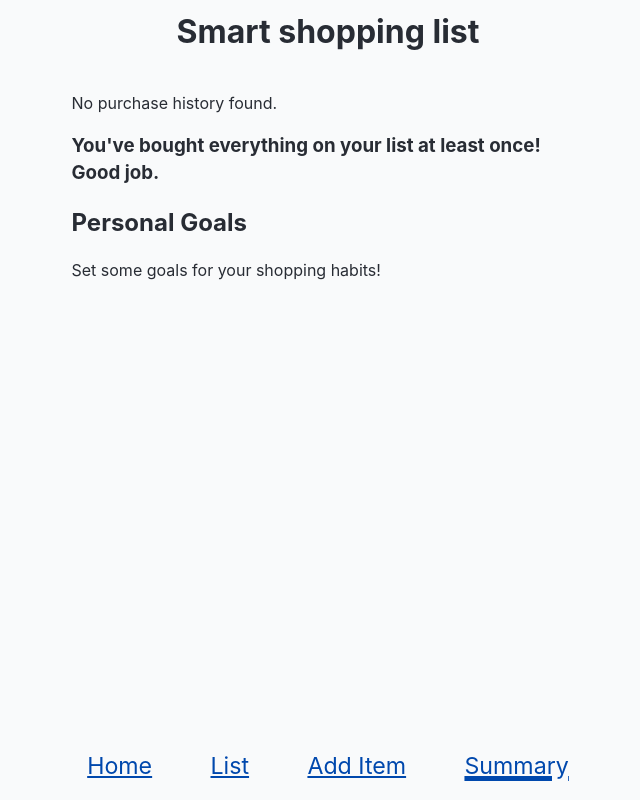
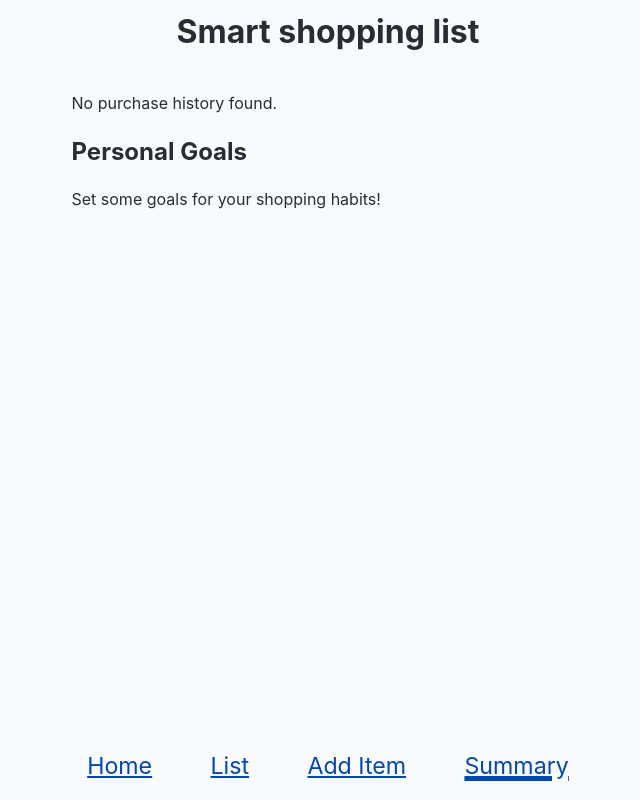
Before and after one commit to the-collab-lab/tcl-46-smart-shopping-list, a React (Vite) app: page /summary in a window 1280 px wide. Shown: the whole page, without its empty margins (312-952 px from the left). Built offline with nearby package versions, Linux system fonts and the light colour scheme.

Commit message:
housed neglected items inside purchase history condition

```diff
--- a/src/views/Summary.jsx
+++ b/src/views/Summary.jsx
@@ -74,10 +74,6 @@ export function Summary({ data }) {
 							</li>
 						))}
 					</ol>
-				</div>
-			) : (
-				<p>No purchase history found.</p>
-			)}
 
 					{mostNeglectedItems.length ? ( //if not length, it still shows heading below because the variable exists as empty array
 						<>
@@ -86,13 +82,19 @@ export function Summary({ data }) {
 							{mostNeglectedItems.map((item) => (
 								<div key={item.itemId}>
 									The item "{item.name}" is{' '}
-							{getDaysBetweenDates(item.refTime, currentTime)} days old and was
-							never purchased.
+									{getDaysBetweenDates(item.refTime, currentTime)} days old and
+									was never purchased.
 								</div> //ambivalent about this one and also where the logic is
 							))}
 						</>
 					) : (
-				<h3>You've bought everything on your list at least once! Good job.</h3>
+						<h3>
+							You've bought everything on your list at least once! Good job.
+						</h3>
+					)}
+				</div>
+			) : (
+				<p>No purchase history found.</p>
 			)}
 
 			<h2>Personal Goals</h2>
```
Lines whose indentation alone changed are shown as unchanged.
